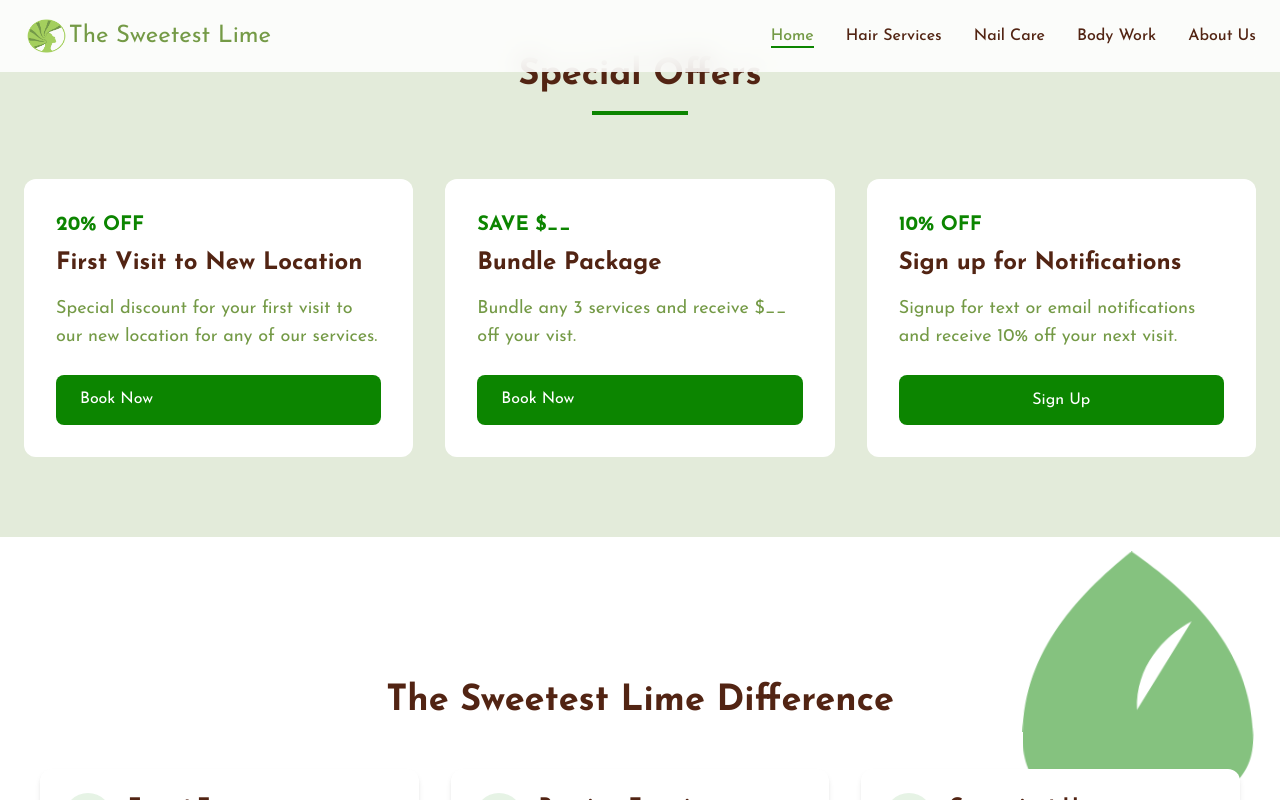
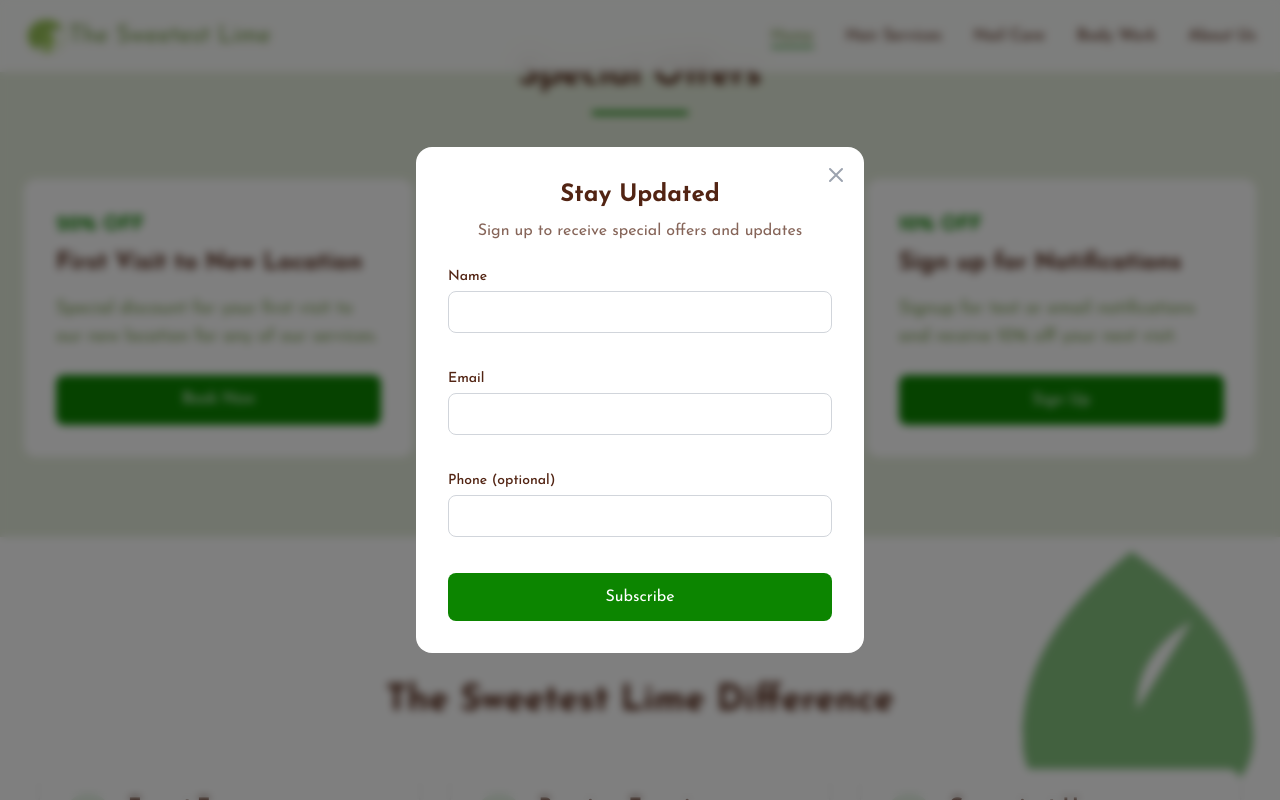
Before and after one commit to jdotglove/the-sweetest-lime-web, a Nuxt app: page / in a window 1280 px wide. Both pictures are taken after a click on the button "Sign Up". Shown: the part 1273-2073 px from the top of the page. Built offline with nearby package versions, Linux system fonts and the light colour scheme.

Commit message:
add in square form

```diff
--- a/nuxt.config.ts
+++ b/nuxt.config.ts
@@ -3,9 +3,11 @@ import { fileURLToPath, URL } from 'node:url'
 
 export default defineNuxtConfig({
   runtimeConfig: {
+
     public: {
       siteUrl: process.env.NUXT_PUBLIC_SITE_URL || 'http://localhost:3000',
-      siteName: 'The Sweetest Lime'
+      siteName: 'The Sweetest Lime',
+      SQUARE_ACCESS_TOKEN: process.env.SQUARE_ACCESS_TOKEN,
     }
   },
   app: {
--- a/package.json
+++ b/package.json
@@ -18,6 +18,7 @@
     "@nuxtjs/tailwindcss": "^6.12.2",
     "lucide-vue-next": "^0.471.0",
     "nuxt": "^3.15.1",
+    "square": "^39.1.1",
     "vue": "^3.5.12"
   },
   "devDependencies": {
--- a/pages/about-us.vue
+++ b/pages/about-us.vue
@@ -275,6 +275,8 @@ export default {
             professionalism, and uplifting others. With decades of experience nurturing natural hair,
             creating stunning styles, and enhancing her clients' confidence, Makayah is dedicated
             to healthy hair and providing exemplary services to each of her guests.
+            Makayah is also an Educator for Ashtae Products, an international professional hair
+            care line that specializes in products for global texture clients.
             Makayah relocated from Boston, MA to Winston-Salem, NC over 20 years ago, but will
             always consider Trinidad and Tobago “home”. She is the proud mom of two brilliant
             young kings, Akheal & Samir, and Nona (grandma) to the magnificent young prince,
--- a/pages/index.vue
+++ b/pages/index.vue
@@ -1,6 +1,112 @@
 <script setup lang="ts">
 import { useSeo } from '../composables/useSeo';
+import { ref, onMounted, onUnmounted, watch } from 'vue'
 
+const showModal = ref(false)
+const formData = ref({
+  name: '',
+  email: '',
+  phone: ''
+})
+let originalOverflow = '';
+
+// Watch for menu state changes
+watch(showModal, (newValue) => {
+  if (newValue) {
+    // Store current overflow and prevent scrolling
+    originalOverflow = document.body.style.overflow;
+    document.body.style.overflow = 'hidden';
+  } else {
+    // Just restore the overflow property
+    document.body.style.overflow = originalOverflow;
+  }
+});
+
+const isSubmitting = ref(false)
+const error = ref('')
+
+
+const handleSubmit = async () => {
+  try {
+    isSubmitting.value = true
+    error.value = ''
+
+    const response = await fetch('/api/subscribe', {
+      method: 'POST',
+      headers: {
+        'Content-Type': 'application/json',
+      },
+      body: JSON.stringify(formData.value)
+    })
+
+    if (!response.ok) {
+      throw new Error('Failed to subscribe')
+    }
+
+    const data = await response.json()
+
+    // Show success message
+    alert('Thank you for subscribing!')
+
+    // Reset form and close modal
+    formData.value = {
+      name: '',
+      email: '',
+      phone: ''
+    }
+    showModal.value = false
+
+  } catch (err) {
+    error.value = 'Failed to subscribe. Please try again.'
+    console.error('Error:', err)
+  } finally {
+    isSubmitting.value = false
+  }
+}
+
+const scrollContainer = ref<HTMLElement | null>(null)
+const currentIndex = ref(0)
+const expandedReviews = ref<Record<number, boolean>>({})
+
+// Check if content is long enough to need truncation
+const isContentLong = (content: string) => {
+  return content.length > 150 // Adjust this number based on your needs
+}
+
+// Toggle expanded state for a review
+const toggleReview = (id: number) => {
+  expandedReviews.value[id] = !expandedReviews.value[id]
+}
+
+const scrollToIndex = (index: number) => {
+  if (!scrollContainer.value) return
+
+  const slideWidth = scrollContainer.value.offsetWidth
+  scrollContainer.value.scrollTo({
+    left: slideWidth * index,
+    behavior: 'smooth'
+  })
+}
+
+const handleScroll = () => {
+  if (!scrollContainer.value) return
+
+  const slideWidth = scrollContainer.value.offsetWidth
+  const scrollPosition = scrollContainer.value.scrollLeft
+  currentIndex.value = Math.round(scrollPosition / slideWidth)
+}
+
+onMounted(() => {
+  if (scrollContainer.value) {
+    scrollContainer.value.addEventListener('scroll', handleScroll)
+  }
+})
+
+onUnmounted(() => {
+  if (scrollContainer.value) {
+    scrollContainer.value.removeEventListener('scroll', handleScroll)
+  }
+})
 const route = useRoute()
 
 // Basic usage for a service page
@@ -111,16 +217,69 @@ useSeo({
             <a v-if="offer.name !== 'Sign up for Notifications'"
               href="https://book.squareup.com/appointments/55614969-c9c8-4268-a409-b631cbb6574b/location/9F5K62XVNWWGR/services?buttonTextColor=ffffff&color=006aff&locale=en&referrer=so"
               target="_blank"
-              class="w-full h-[50px] self-end bg-accent text-white py-3 px-6 rounded-lg hover:bg-dark-green transition-colors">
+              class="w-full h-[50px] text-center self-end bg-accent text-white py-3 px-6 rounded-lg hover:bg-dark-green transition-colors">
               Book Now
             </a>
-            <button v-else
-              class="w-full h-[50px] self-end bg-accent text-white py-3 px-6 rounded-lg hover:bg-dark-green transition-colors">
+            <button v-else @click="showModal = true"
+              class="w-full h-[50px] text-center self-end bg-accent text-white py-3 px-6 rounded-lg hover:bg-dark-green transition-colors">
               Sign Up
             </button>
           </div>
         </div>
       </div>
+
+      <!-- Modal -->
+      <Transition enter-active-class="transition duration-300 ease-out" enter-from-class="transform scale-95 opacity-0"
+        enter-to-class="transform scale-100 opacity-100" leave-active-class="transition duration-200 ease-in"
+        leave-from-class="transform scale-100 opacity-100" leave-to-class="transform scale-95 opacity-0">
+        <div v-if="showModal" class="fixed inset-0 z-50 flex items-center justify-center">
+          <!-- Backdrop -->
+          <div class="fixed inset-0 bg-black/50 backdrop-blur-sm" @click="showModal = false"></div>
+
+          <!-- Modal Content -->
+          <div class="relative bg-white rounded-2xl p-8 w-full max-w-md mx-4">
+            <!-- Close Button -->
+            <button @click="showModal = false" class="absolute top-4 right-4 text-gray-400 hover:text-gray-600">
+              <svg class="w-6 h-6" fill="none" stroke="currentColor" viewBox="0 0 24 24">
+                <path stroke-linecap="round" stroke-linejoin="round" stroke-width="2" d="M6 18L18 6M6 6l12 12" />
+              </svg>
+            </button>
+
+            <!-- Form Content -->
+            <div class="text-center mb-6">
+              <h3 class="text-2xl font-bold text-[#522413] mb-2">Stay Updated</h3>
+              <p class="text-[#522413]/70">Sign up to receive special offers and updates</p>
+            </div>
+
+            <form @submit.prevent="handleSubmit" class="space-y-4">
+              <div>
+                <label class="block text-sm font-medium text-[#522413] mb-1">Name</label>
+                <input v-model="formData.name" type="text"
+                  class="w-full px-4 py-2 rounded-lg border border-gray-300 focus:border-accent focus:ring-1 focus:ring-accent"
+                  required>
+              </div>
+
+              <div>
+                <label class="block text-sm font-medium text-[#522413] mb-1">Email</label>
+                <input v-model="formData.email" type="email"
+                  class="w-full px-4 py-2 rounded-lg border border-gray-300 focus:border-accent focus:ring-1 focus:ring-accent"
+                  required>
+              </div>
+
+              <div>
+                <label class="block text-sm font-medium text-[#522413] mb-1">Phone (optional)</label>
+                <input v-model="formData.phone" type="tel"
+                  class="w-full px-4 py-2 rounded-lg border border-gray-300 focus:border-accent focus:ring-1 focus:ring-accent">
+              </div>
+
+              <button type="submit"
+                class="w-full bg-accent text-white py-3 px-6 rounded-lg hover:bg-dark-green transition-colors">
+                Subscribe
+              </button>
+            </form>
+          </div>
+        </div>
+      </Transition>
     </section>
     <!-- Large Corner Leaves -->
     <div class="hidden absolute right-0 lg:flex flex-col gap-40 pointer-events-none overflow-hidden">
@@ -174,15 +333,17 @@ useSeo({
     </div>
     <!-- Testimonials -->
     <section class="py-20 px-6 z-10 bg-dark-green/20">
-      <div class="containernz-10 mx-auto">
-        <h2 class="text-4xl z-10nfont-bold text-[#522413] text-center z- mb-16">
+      <div class="container z-10 mx-auto">
+        <h2 class="text-4xl z-10 font-bold text-[#522413] text-center z- mb-16">
           Client Testimonials
           <div class="w-24 h-1 bg-accent mx-auto mt-4"></div>
         </h2>
 
-        <div class="grid md:grid-cols-3 gap-8">
+        <div class="relative">
+          <div ref="scrollContainer"
+            class="flex md:grid md:grid-cols-3 gap-8 overflow-x-auto snap-x snap-mandatory scroll-smooth no-scrollbar">
             <div v-for="testimonial in testimonials" :key="testimonial.id"
-            class="bg-white grid rounded-xl p-8 shadow-lg hover:shadow-xl transition-shadow h-[35dvh] z-10">
+              class="bg-white grid rounded-xl p-8 shadow-lg hover:shadow-xl transition-shadow min-w-[85vw] md:min-w-0 h-[40dvh] snap-center">
               <section>
                 <div class="flex gap-4 items-center mb-6">
                   <div>
@@ -190,11 +351,33 @@ useSeo({
                     <p class="text-[#522413]/60">{{ testimonial.service }}</p>
                   </div>
                 </div>
-              <p class="text-[#522413]/80 mb-4 h-[15dvh]">{{ trimTestimonial(testimonial.content) }}</p>
+
+                <!-- Review Content with Expand/Collapse -->
+                <div class="relative">
+                  <p class="text-[#522413]/80 mb-4" :class="{
+                    'line-clamp-4': !expandedReviews[testimonial.id],
+                    'h-[15dvh] overflow-y-auto': expandedReviews[testimonial.id]
+                  }">
+                    {{ testimonial.content }}
+                  </p>
+
+                  <!-- Show "Read More" button if content is long -->
+                  <button v-if="isContentLong(testimonial.content)" @click="toggleReview(testimonial.id)"
+                    class="text-accent text-sm hover:text-accent/80 transition-colors">
+                    {{ expandedReviews[testimonial.id] ? 'Read Less' : 'Read More' }}
+                  </button>
+                </div>
               </section>
-            <div class="flex gap-1 text-accent">
+              <div class="flex gap-1 text-accent mt-auto">
                 <span class="self-end" v-for="star in testimonial.stars" :key="star">★</span>
               </div>
+            </div>
+          </div>
+
+          <div class="flex justify-center gap-2 mt-4 md:hidden">
+            <button v-for="(testimonial, index) in testimonials" :key="`dot-${testimonial.id}`"
+              @click="scrollToIndex(index)" class="w-2 h-2 rounded-full transition-all duration-300"
+              :class="currentIndex === index ? 'bg-accent w-4' : 'bg-accent/30'" aria-label="Go to slide"></button>
           </div>
         </div>
       </div>
@@ -408,6 +591,11 @@ export default {
 </script>
 
 <style scoped>
+/* Prevent body scroll when modal is open */
+:deep(body.modal-open) {
+  overflow: hidden;
+}
+
 @keyframes sway-slow {
 
   0%,
@@ -424,4 +612,32 @@ export default {
   animation: sway-slow 8s ease-in-out infinite;
   transform-origin: center;
 }
+
+.no-scrollbar {
+  -ms-overflow-style: none;
+  scrollbar-width: none;
+}
+
+.no-scrollbar::-webkit-scrollbar {
+  display: none;
+}
+
+/* Customize scrollbar for expanded reviews */
+.overflow-y-auto::-webkit-scrollbar {
+  width: 4px;
+}
+
+.overflow-y-auto::-webkit-scrollbar-track {
+  background: #f1f1f1;
+  border-radius: 2px;
+}
+
+.overflow-y-auto::-webkit-scrollbar-thumb {
+  background: #888;
+  border-radius: 2px;
+}
+
+.overflow-y-auto::-webkit-scrollbar-thumb:hover {
+  background: #555;
+}
 </style>
--- a/styles/base.css
+++ b/styles/base.css
@@ -1,7 +1,7 @@
 :root {
-  --background: #f8f0de;
+  --background: #ffffff;
   --primary: #522413;
-  --secondary: #f4e7bb;
+  --secondary: #ffffff;
   --accent: #47c937;
   --dark-green: #749a46;
   --light-green: #a4ce5e;
```
Also changed, not shown: 2 other files (tests, documents, lock files or other folders). Lines whose indentation alone changed are shown as unchanged.
